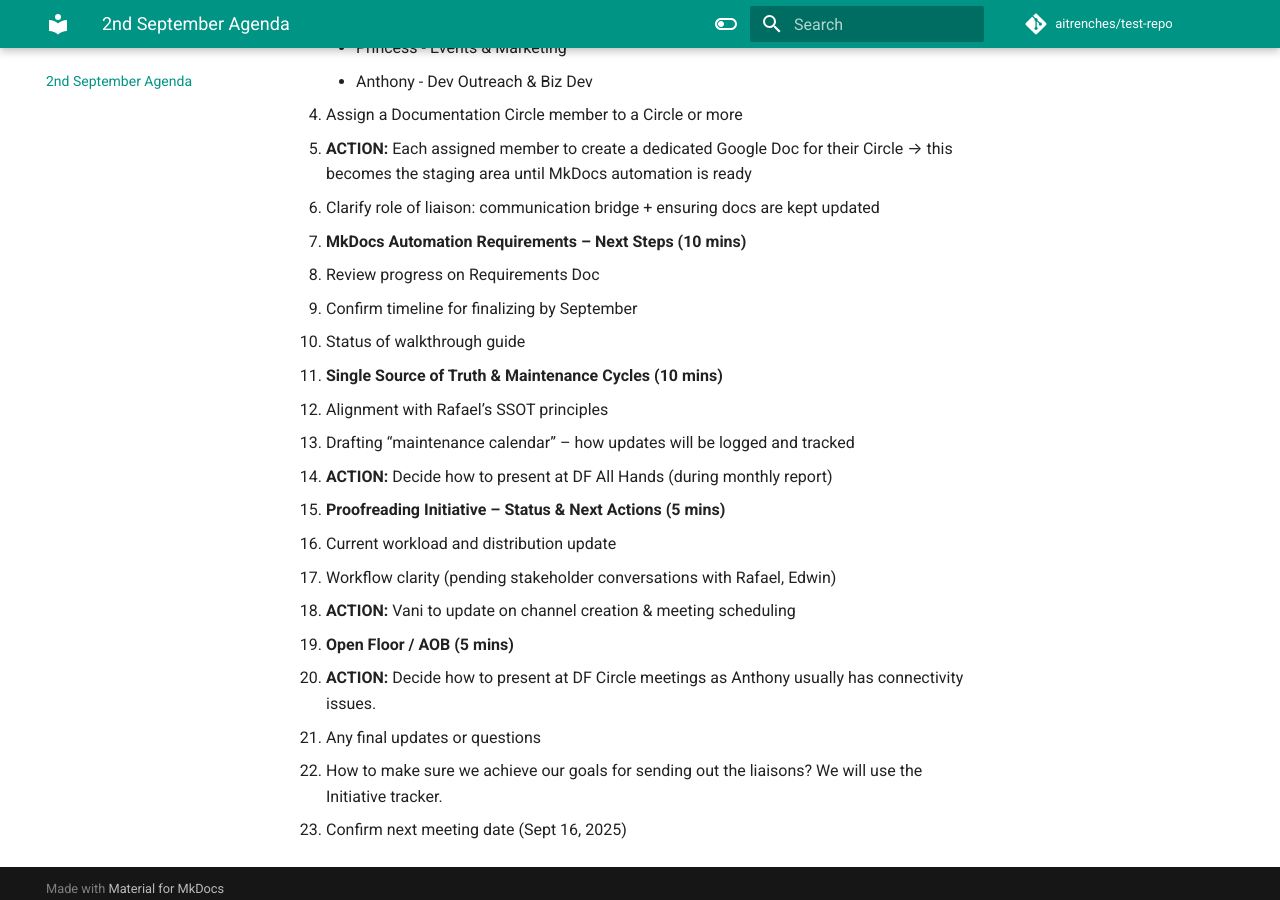
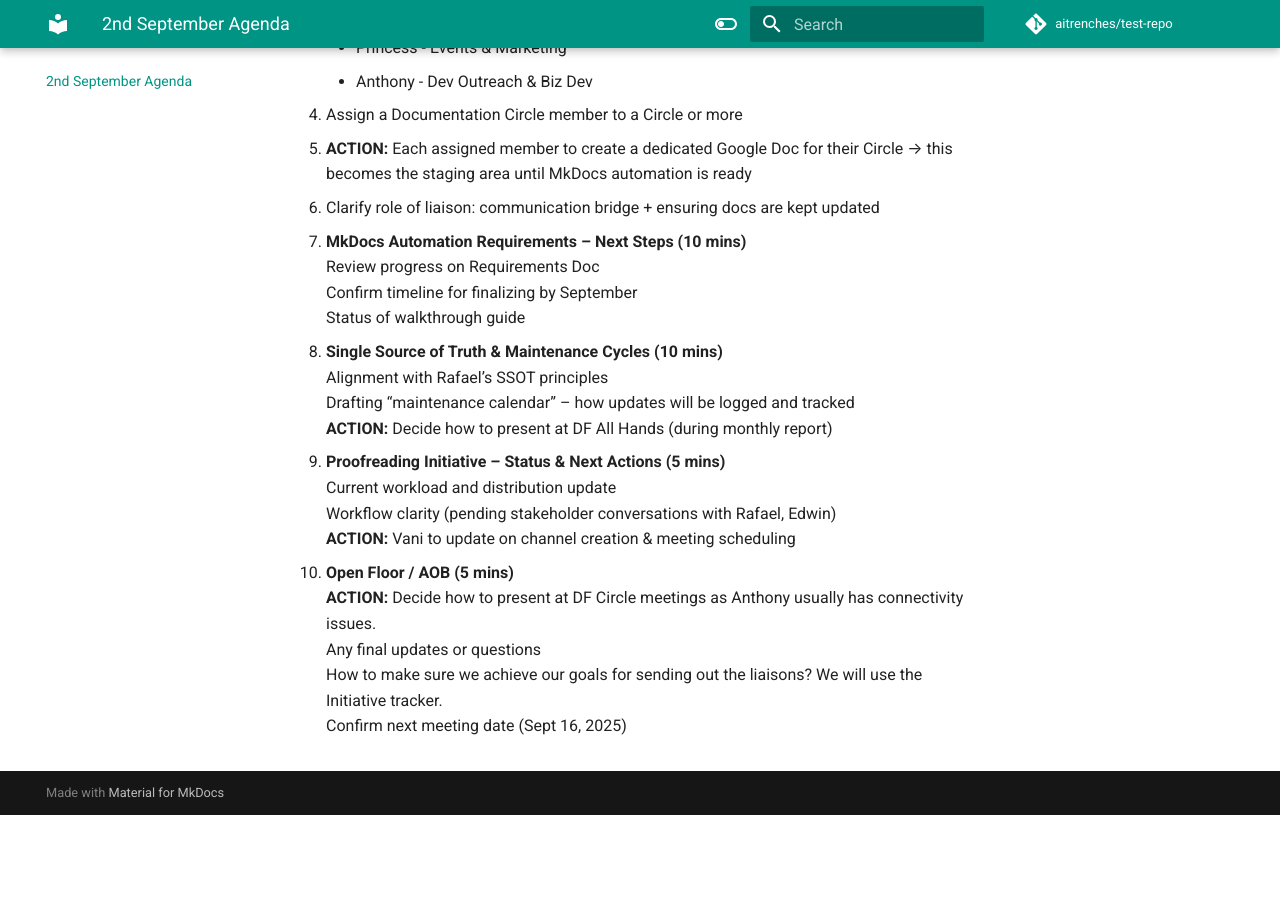
Before and after one commit to aitrenches/test-repo, an MkDocs documentation site: the page built from docs/2nd-september-agenda.md, in a window 1280 px wide and 900 px high, scrolled down 682 px. Built offline with MkDocs 1.6.1 and Material for MkDocs 9.7.7, drawn with Linux system fonts in a browser that asks for light colours; comment, search, counter and statistics services are not loaded; after the commit the page ends 1497 px from its top, so only the background shows below that.

Commit message:
Update: 2nd September Agenda

```diff
--- a/docs/2nd-september-agenda.md
+++ b/docs/2nd-september-agenda.md
@@ -23,22 +23,22 @@
    - Clarify role of liaison: communication bridge + ensuring docs are kept updated
 
 3. **MkDocs Automation Requirements – Next Steps (10 mins)**
-   - Review progress on Requirements Doc
-   - Confirm timeline for finalizing by September
-   - Status of walkthrough guide
+   Review progress on Requirements Doc
+   Confirm timeline for finalizing by September
+   Status of walkthrough guide
 
 4. **Single Source of Truth & Maintenance Cycles (10 mins)**
-   - Alignment with Rafael’s SSOT principles
-   - Drafting “maintenance calendar” – how updates will be logged and tracked
-   - **ACTION:** Decide how to present at DF All Hands (during monthly report)
+   Alignment with Rafael’s SSOT principles
+   Drafting “maintenance calendar” – how updates will be logged and tracked
+   **ACTION:** Decide how to present at DF All Hands (during monthly report)
 
 5. **Proofreading Initiative – Status & Next Actions (5 mins)**
-   - Current workload and distribution update
-   - Workflow clarity (pending stakeholder conversations with Rafael, Edwin)
-   - **ACTION:** Vani to update on channel creation & meeting scheduling
+   Current workload and distribution update
+   Workflow clarity (pending stakeholder conversations with Rafael, Edwin)
+   **ACTION:** Vani to update on channel creation & meeting scheduling
 
 6. **Open Floor / AOB (5 mins)**
-   - **ACTION:** Decide how to present at DF Circle meetings as Anthony usually has connectivity issues.
-   - Any final updates or questions
-   - How to make sure we achieve our goals for sending out the liaisons? We will use the Initiative tracker.
-   - Confirm next meeting date (Sept 16, 2025)
+   **ACTION:** Decide how to present at DF Circle meetings as Anthony usually has connectivity issues.
+   Any final updates or questions
+   How to make sure we achieve our goals for sending out the liaisons? We will use the Initiative tracker.
+   Confirm next meeting date (Sept 16, 2025)
```
